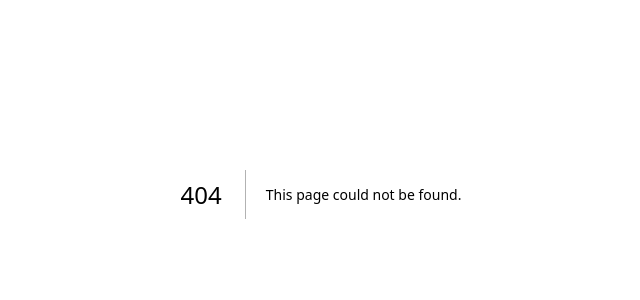
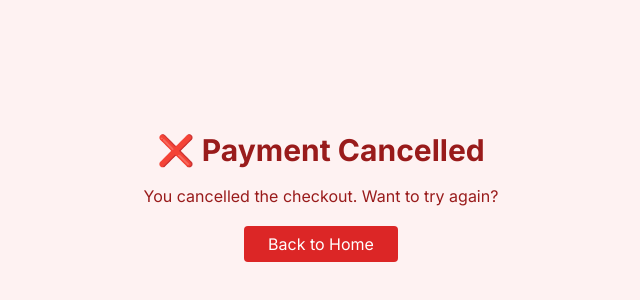
Before and after one commit to Lionel-Wilson/My-Language-Aibou, a Next.js app: page /checkout/cancel in a window 1280 px wide. Before the commit this address had no page. Shown: the part 206-506 px from the top of the page, without its empty margins (319-959 px from the left). Built offline with nearby package versions, Linux system fonts and the light colour scheme.

Commit message:
fix 404 error

```diff
--- a/src/app/checkout/cancel.tsx
+++ b/src/app/checkout/cancel/page.tsx
@@ -6,7 +6,7 @@ export default function CancelPage() {
             <div className="text-center">
                 <h1 className="text-3xl font-bold mb-4">❌ Payment Cancelled</h1>
                 <p className="mb-6">You cancelled the checkout. Want to try again?</p>
-                <Link href="/" className="bg-red-600 text-white px-6 py-2 rounded">
+                <Link href="/public" className="bg-red-600 text-white px-6 py-2 rounded">
                     Back to Home
                 </Link>
             </div>
```
Also changed, not shown: src/app/checkout/success/page.tsx (renamed from src/app/checkout/success.tsx).
